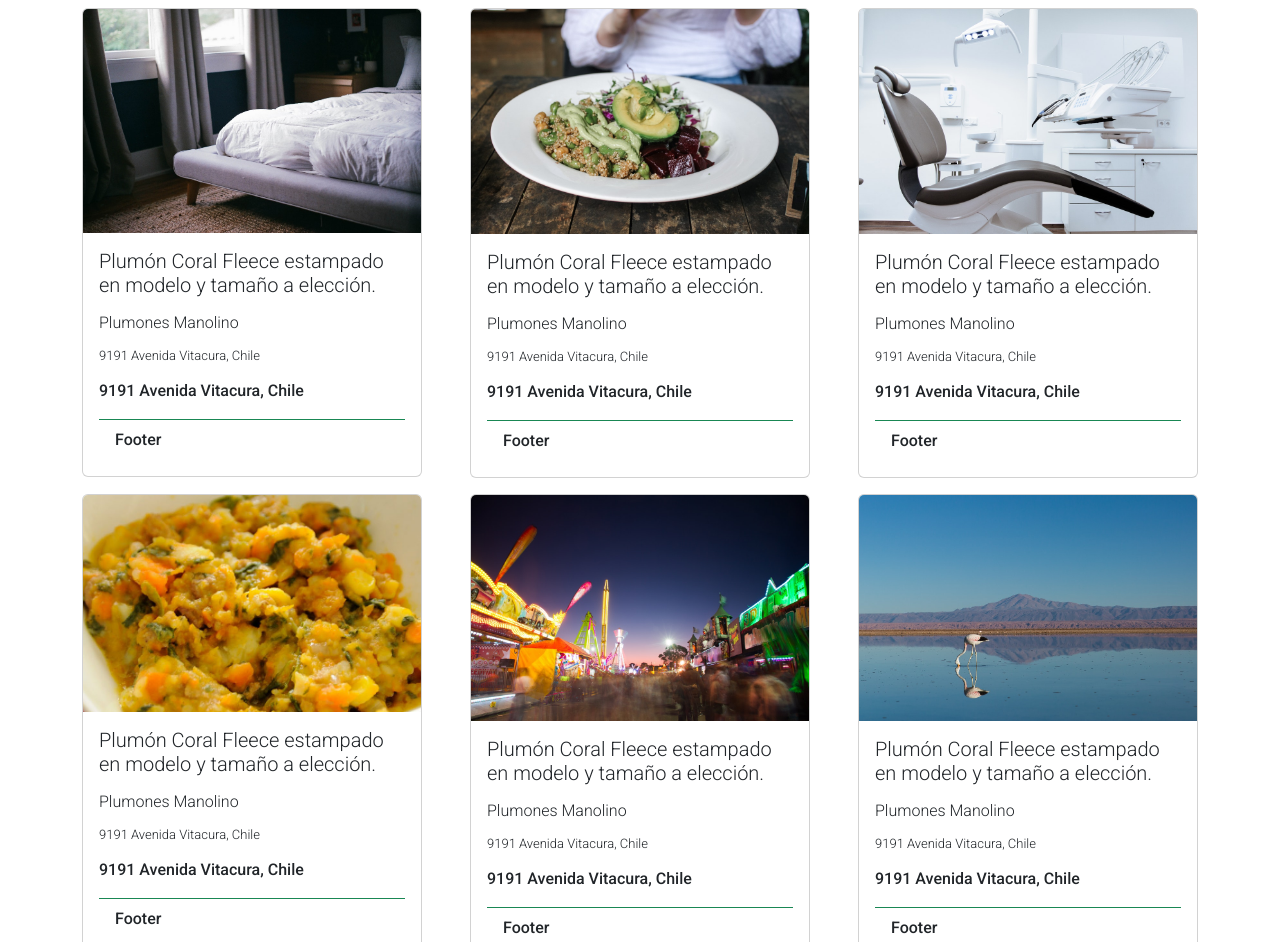
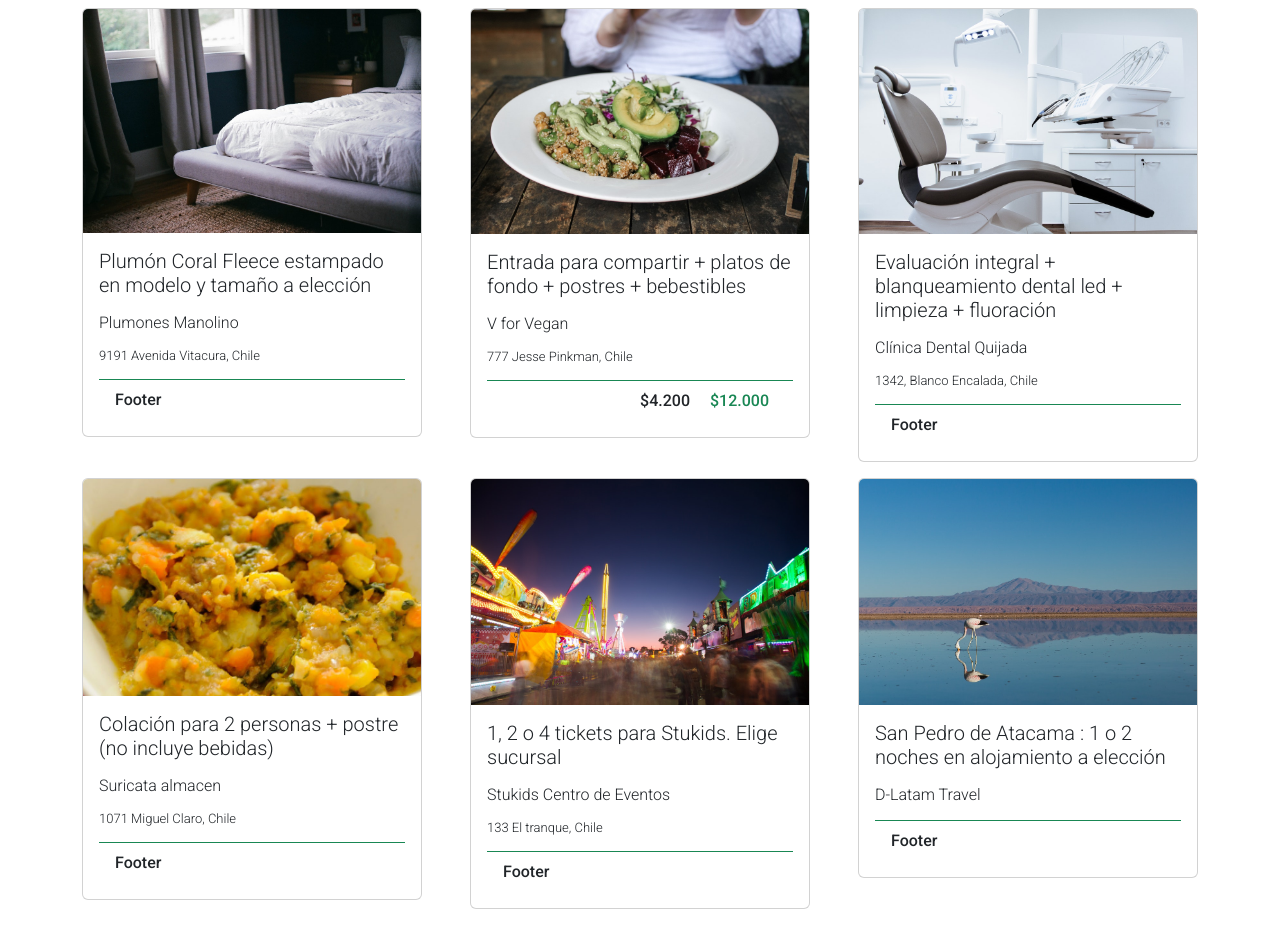
Before and after one commit to BrayanGit/desafio4.fork, a plain HTML site: page index.html in a window 1280 px wide. Shown: the part 56-998 px from the top of the page. Drawn offline with nearby package versions, Linux system fonts and the light colour scheme.

Commit message:
Se corrige el texto de cada anuncio

```diff
--- a/assets/css/style.css
+++ b/assets/css/style.css
@@ -7,6 +7,10 @@ body {
 
 .fondo_verde {
   background-color: #28a745;
+}
+
+.color-precio-verde {
+  color: #28A745;
 }
 
 .advice-title {
--- a/index.html
+++ b/index.html
@@ -45,8 +45,8 @@
           >
             <span class="navbar-toggler-icon"></span>
           </button>
-          <div class="collapse navbar-collapse text-end" id="navbarNav">
-            <ul class="navbar-nav">
+          <div class="collapse navbar-collapse justify-content-end id="navbarNav">
+            <ul class="navbar-nav ">
               <li class="nav-item">
                 <a class="nav-link active" aria-current="page" href="#">Home</a>
               </li>
@@ -82,13 +82,10 @@
             <div class="card-body">
               <!-- <h5 class="card-title">Card title</h5> -->
               <p class="card-text advice-title">
-                Plumón Coral Fleece estampado en modelo y tamaño a elección.
+                Plumón Coral Fleece estampado en modelo y tamaño a elección
               </p>
               <p class="advice-marca">Plumones Manolino</p>
-              <p class="advice-address">9191 Avenida Vitacura, Chile</p>
-              <p class="card-text advice-pricing">
-                9191 Avenida Vitacura, Chile
-              </p>
+              <p class="card-text advice-address">9191 Avenida Vitacura, Chile</p>
               <div class="card-footer bg-transparent border-success">
                 Footer
               </div>
@@ -108,15 +105,17 @@
             <div class="card-body">
               <!-- <h5 class="card-title">Card title</h5> -->
               <p class="card-text advice-title">
-                Plumón Coral Fleece estampado en modelo y tamaño a elección.
+                Entrada para compartir + platos de fondo + postres + bebestibles
               </p>
-              <p class="advice-marca">Plumones Manolino</p>
-              <p class="advice-address">9191 Avenida Vitacura, Chile</p>
-              <p class="card-text advice-pricing">
-                9191 Avenida Vitacura, Chile
-              </p>
-              <div class="card-footer bg-transparent border-success">
-                Footer
+              <p class="advice-marca">V for Vegan</p>
+              <p class="card-text advice-address">777 Jesse Pinkman, Chile</p>
+
+              <div class="card-footer bg-transparent border-success text-end ">
+                <!-- <div class="container "> -->
+                  <div class="d-inline p-2  ">$4.200</div>
+                  <div class="d-inline p-2 text-success">$12.000</div>
+                <!-- </div> -->
+                <!-- Footer -->
               </div>
               <!-- <a href="#" class="btn btn-primary">Go somewhere</a> -->
             </div>
@@ -134,13 +133,10 @@
             <div class="card-body">
               <!-- <h5 class="card-title">Card title</h5> -->
               <p class="card-text advice-title">
-                Plumón Coral Fleece estampado en modelo y tamaño a elección.
+                Evaluación integral + blanqueamiento dental led + limpieza + fluoración
               </p>
-              <p class="advice-marca">Plumones Manolino</p>
-              <p class="advice-address">9191 Avenida Vitacura, Chile</p>
-              <p class="card-text advice-pricing">
-                9191 Avenida Vitacura, Chile
-              </p>
+              <p class="advice-marca">Clínica Dental Quijada</p>
+              <p class="card-text advice-address">1342, Blanco Encalada, Chile</p>
               <div class="card-footer bg-transparent border-success">
                 Footer
               </div>
@@ -160,13 +156,10 @@
             <div class="card-body">
               <!-- <h5 class="card-title">Card title</h5> -->
               <p class="card-text advice-title">
-                Plumón Coral Fleece estampado en modelo y tamaño a elección.
+                Colación para 2 personas + postre (no incluye bebidas)
               </p>
-              <p class="advice-marca">Plumones Manolino</p>
-              <p class="advice-address">9191 Avenida Vitacura, Chile</p>
-              <p class="card-text advice-pricing">
-                9191 Avenida Vitacura, Chile
-              </p>
+              <p class="advice-marca">Suricata almacen</p>
+              <p class="advice-address">1071 Miguel Claro, Chile</p>
               <div class="card-footer bg-transparent border-success">
                 Footer
               </div>
@@ -186,13 +179,10 @@
             <div class="card-body">
               <!-- <h5 class="card-title">Card title</h5> -->
               <p class="card-text advice-title">
-                Plumón Coral Fleece estampado en modelo y tamaño a elección.
+                1, 2 o 4 tickets para Stukids. Elige sucursal
               </p>
-              <p class="advice-marca">Plumones Manolino</p>
-              <p class="advice-address">9191 Avenida Vitacura, Chile</p>
-              <p class="card-text advice-pricing">
-                9191 Avenida Vitacura, Chile
-              </p>
+              <p class="advice-marca">Stukids Centro de Eventos</p>
+              <p class="advice-address">133 El tranque, Chile</p>
               <div class="card-footer bg-transparent border-success">
                 Footer
               </div>
@@ -212,13 +202,10 @@
             <div class="card-body">
               <!-- <h5 class="card-title">Card title</h5> -->
               <p class="card-text advice-title">
-                Plumón Coral Fleece estampado en modelo y tamaño a elección.
+                San Pedro de Atacama : 1 o 2 noches en alojamiento a elección
               </p>
-              <p class="advice-marca">Plumones Manolino</p>
-              <p class="advice-address">9191 Avenida Vitacura, Chile</p>
-              <p class="card-text advice-pricing">
-                9191 Avenida Vitacura, Chile
-              </p>
+              <p class="advice-marca">D-Latam Travel</p>
+
               <div class="card-footer bg-transparent border-success">
                 Footer
               </div>
@@ -232,7 +219,7 @@
     <!-- Inicio container de fotos -->
 
     <!-- Formulario final -->
-    <div class="container-fluid fondo_verde text-white my-5">
+    <div class="container-fluid fondo_verde text-white my-5 py-3">
       <!-- <h2 class="text-center">Recibe cupones en tu correo</h2> -->
       <form>
         <div class="mb-3 text-center fs-5">
@@ -274,7 +261,7 @@
 
     <!-- Inicio Footer -->
     <footer>
-      <div class="container text-center">
+      <div class="container text-center pb-3">
         <h2 class="fw-bold">CUPPON</h2>
         <p class="text-secondary">
           ©2018 Cuppon Latam. Todos los derechos reservados.
```
